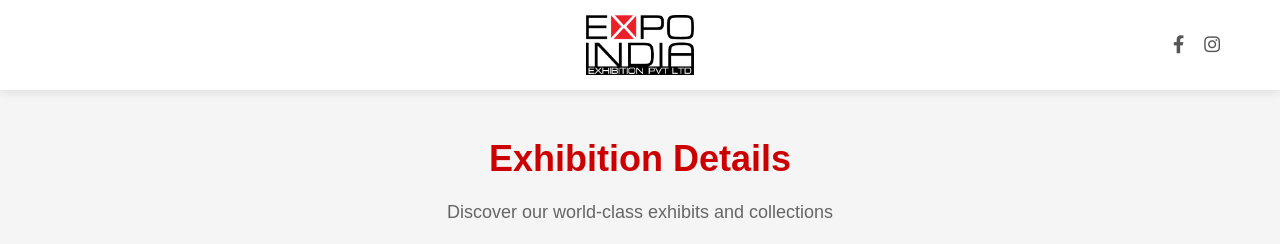
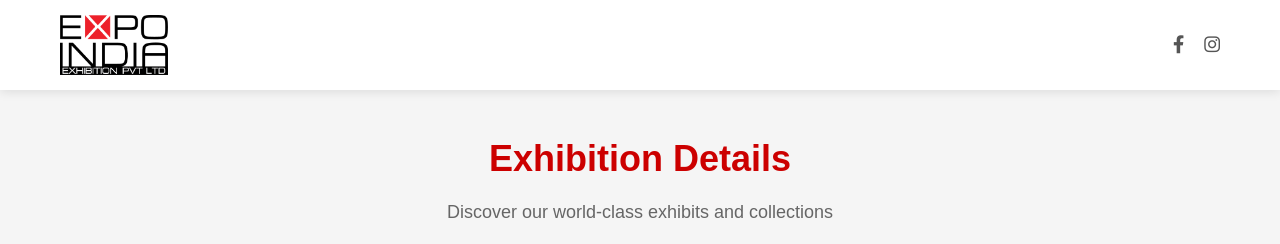
Before and after one commit to rupin-desai/test-dev, a plain HTML site: page exhibition.html in a window 1280 px wide. Shown: the top 244 px of the page. Drawn offline with Linux system fonts and the light colour scheme.

Commit message:
Refactor navigation structure in exhibition and infrastructure pages to improve layout consistency

```diff
--- a/exhibition.html
+++ b/exhibition.html
@@ -10,11 +10,13 @@
 <body>
     <nav class="navbar">
         <div class="nav-container">
-            <div class="nav-left"></div>
-            <div class="nav-center">
+            <div class="nav-left">
                 <div class="logo">
                     <img src="logo_expo.PNG" alt="Exhibition Logo">
                 </div>
+            </div>
+            <div class="nav-center">
+                <!-- Now empty -->
             </div>
             <div class="nav-right">
                 <div class="social-links">
```
Also changed, not shown: infrastructurepage.html (+4 -2 lines).
